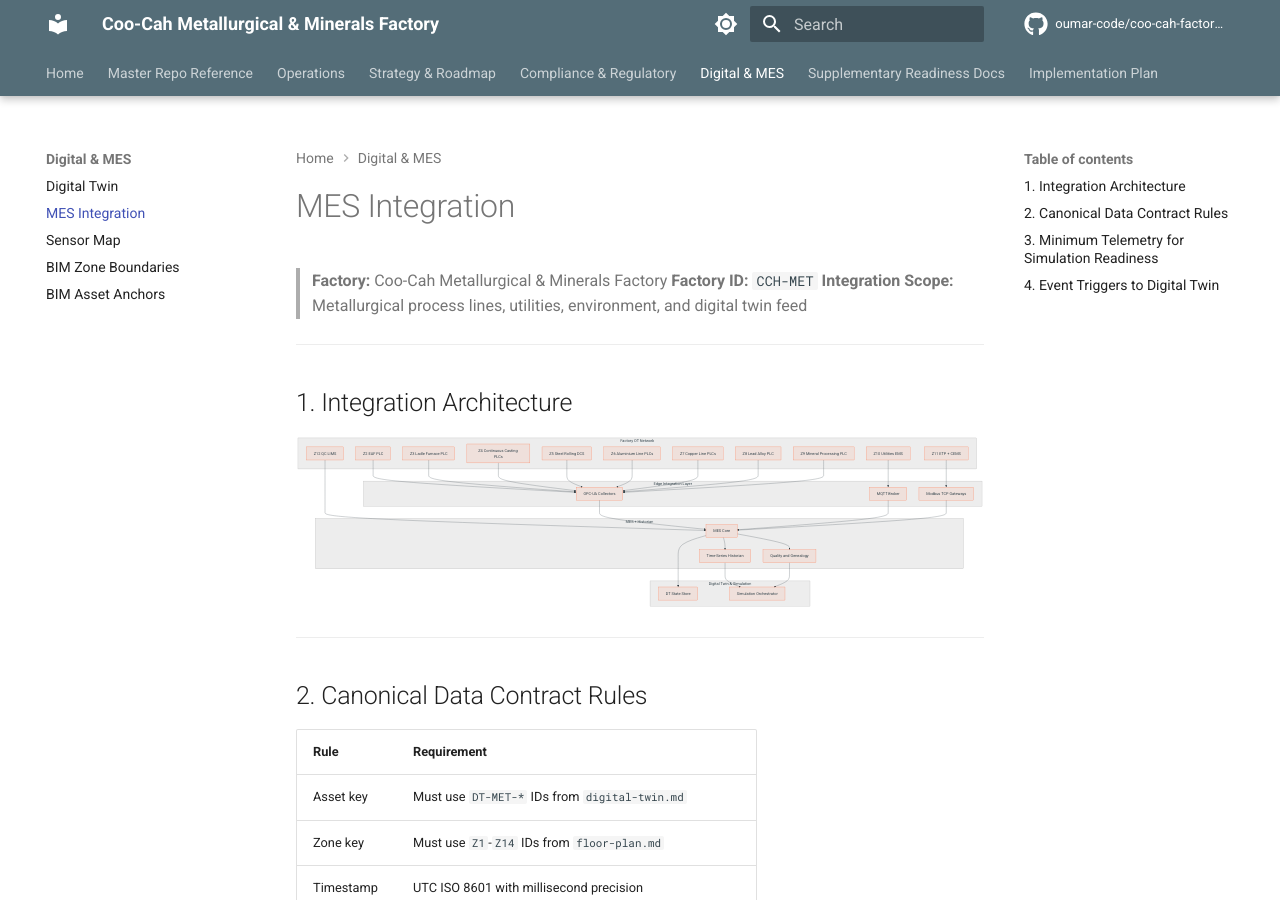
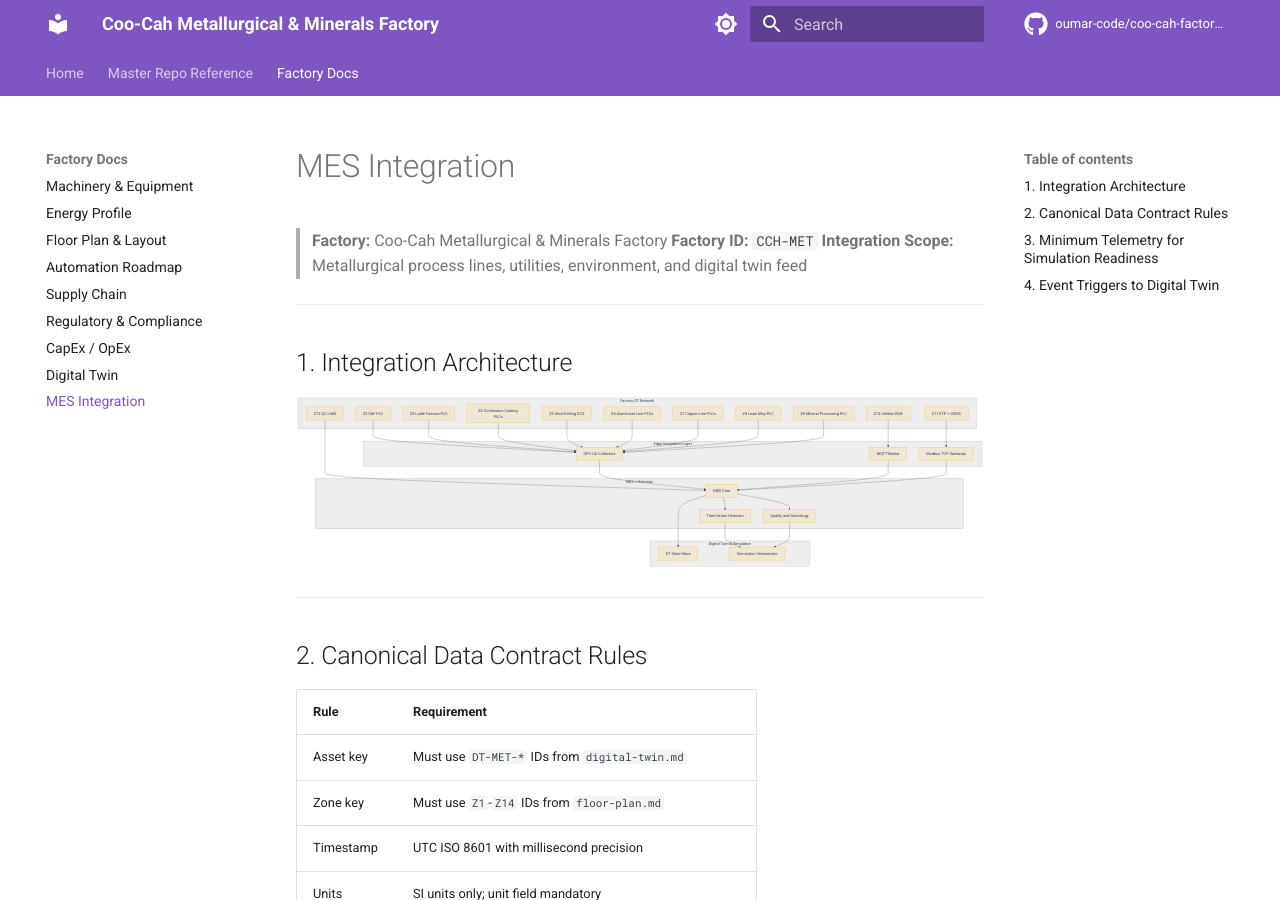
Before and after one commit to oumar-code/coo-cah-factory-chemicals-metallurgical, an MkDocs documentation site: the page built from docs/mes-integration.md, in a window 1280 px wide and 900 px high. Built offline with MkDocs 1.6.1 and Material for MkDocs 9.7.7, drawn with Linux system fonts in a browser that asks for light colours; comment, search, counter and statistics services are not loaded.

Commit message:
blueprint-sync: update mkdocs.yml (template v1.0 alignment)

```diff
--- a/mkdocs.yml
+++ b/mkdocs.yml
@@ -1,9 +1,8 @@
 site_name: Coo-Cah Metallurgical & Minerals Factory
 site_description: >
-  Blueprint, operational docs & AI-integration specifications for the Coo-Cah Metallurgical
-  & Minerals Factory — Warri / Ovwian-Aladja Steel Corridor, Delta State, Nigeria.
-  Manufactures steel sheet, aluminium rolling, copper wire rod, and lead alloys.
-  Tier 2 Strategic Manufacturing — Coo-Cah Technologies Holdings.
+  Blueprint, operational docs & AI-integration specifications for the Coo-Cah Metallurgical &
+  Minerals Factory (Warri / Ovwian-Aladja, Delta State, Nigeria). Tier 2 Strategic Infrastructure
+  — Coo-Cah Technologies Holdings.
 site_author: Coo-Cah Technologies Holdings
 site_url: https://oumar-code.github.io/coo-cah-factory-chemicals-metallurgical/
 
@@ -15,45 +14,45 @@ theme:
   name: material
   palette:
     - scheme: default
-      primary: blue grey
-      accent: deep orange
+      primary: deep-purple
+      accent: amber
       toggle:
         icon: material/brightness-7
         name: Switch to dark mode
     - scheme: slate
-      primary: blue grey
-      accent: deep orange
+      primary: deep-purple
+      accent: amber
       toggle:
         icon: material/brightness-4
         name: Switch to light mode
   features:
     - navigation.tabs
-    - navigation.tabs.sticky
     - navigation.sections
     - navigation.expand
-    - navigation.path
     - navigation.top
     - search.suggest
     - search.highlight
+    - content.code.copy
     - content.tabs.link
-    - content.code.annotation
-    - content.code.copy
   icon:
     repo: fontawesome/brands/github
 
 plugins:
   - search
-  - mermaid2:
-      javascript: javascripts/mermaid.esm.min.mjs
+  - mermaid2
 
 markdown_extensions:
+  - admonition
+  - attr_list
+  - def_list
+  - footnotes
+  - md_in_html
+  - tables
+  - toc:
+      permalink: true
+  - pymdownx.details
   - pymdownx.highlight:
       anchor_linenums: true
-  - pymdownx.inlinehilite
-  - pymdownx.snippets
-  - admonition
-  - footnotes
-  - pymdownx.details
   - pymdownx.superfences:
       custom_fences:
         - name: mermaid
@@ -61,56 +60,28 @@ markdown_extensions:
           format: !!python/name:pymdownx.superfences.fence_code_format
   - pymdownx.tabbed:
       alternate_style: true
-  - pymdownx.mark
-  - attr_list
-  - md_in_html
-  - tables
-  - def_list
   - pymdownx.tasklist:
       custom_checkbox: true
 
 nav:
   - Home: index.md
   - Master Repo Reference: master-repo-ref.md
-  - Operations:
+  - Factory Docs:
     - Machinery & Equipment: machinery.md
+    - Energy Profile: energy-profile.md
     - Floor Plan & Layout: floor-plan.md
-    - Energy Profile: energy-profile.md
-  - Strategy & Roadmap:
     - Automation Roadmap: automation-roadmap.md
     - Supply Chain: supply-chain.md
-    - CapEx & OpEx: capex-opex.md
-  - Compliance & Regulatory:
-    - Regulatory & Certification: regulatory.md
-  - Digital & MES:
+    - Regulatory & Compliance: regulatory.md
+    - CapEx / OpEx: capex-opex.md
     - Digital Twin: digital-twin.md
     - MES Integration: mes-integration.md
-    - Sensor Map: sensor-map.md
-    - BIM Zone Boundaries: bim/zone-boundaries.md
-    - BIM Asset Anchors: bim/asset-anchors.md
-
-  - Supplementary Readiness Docs:
-    - AI Platform Status: ai-platform-status.md
-    - Penetration Test Scoping: pentest-scoping.md
-    - Gap Closure Report: gap-closure-report.md
-    - Intra-Group Supply Coordination: intragroup-supply-coordination.md
-  - Implementation Plan: implementation-plan.md
 
 extra:
   social:
     - icon: fontawesome/brands/github
       link: https://github.com/oumar-code/Coo-Kah-Doks
       name: Master Repository — Coo-Kah-Doks
-  analytics:
-    provider: google
-    property: ""
-  master_repo: https://github.com/oumar-code/Coo-Kah-Doks
-  factory_status: PLANNED
-  factory_tier: "Tier 2 — Strategic Manufacturing"
-  factory_phase: Phase 2
-
-extra_css:
-  - stylesheets/extra.css
 
 copyright: >
   © 2025 Coo-Cah Technologies Holdings. All rights reserved. |
```
